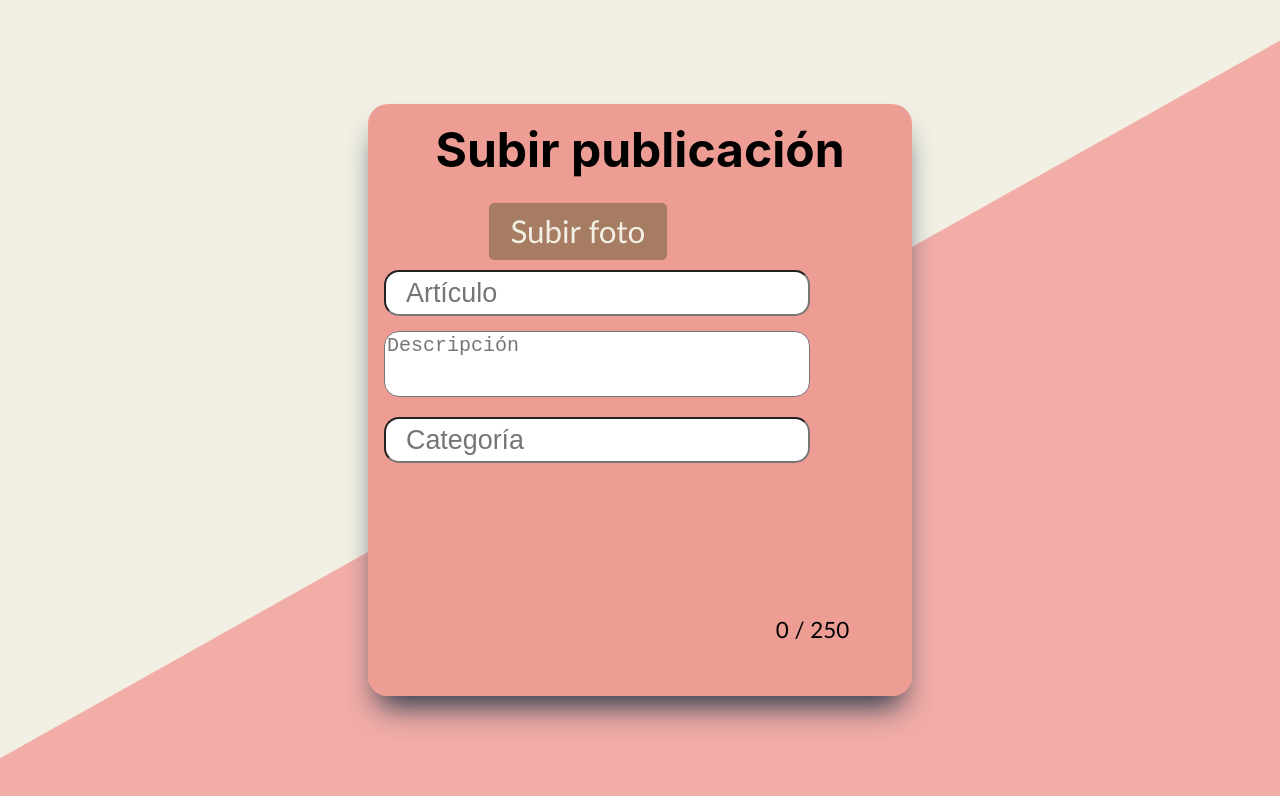
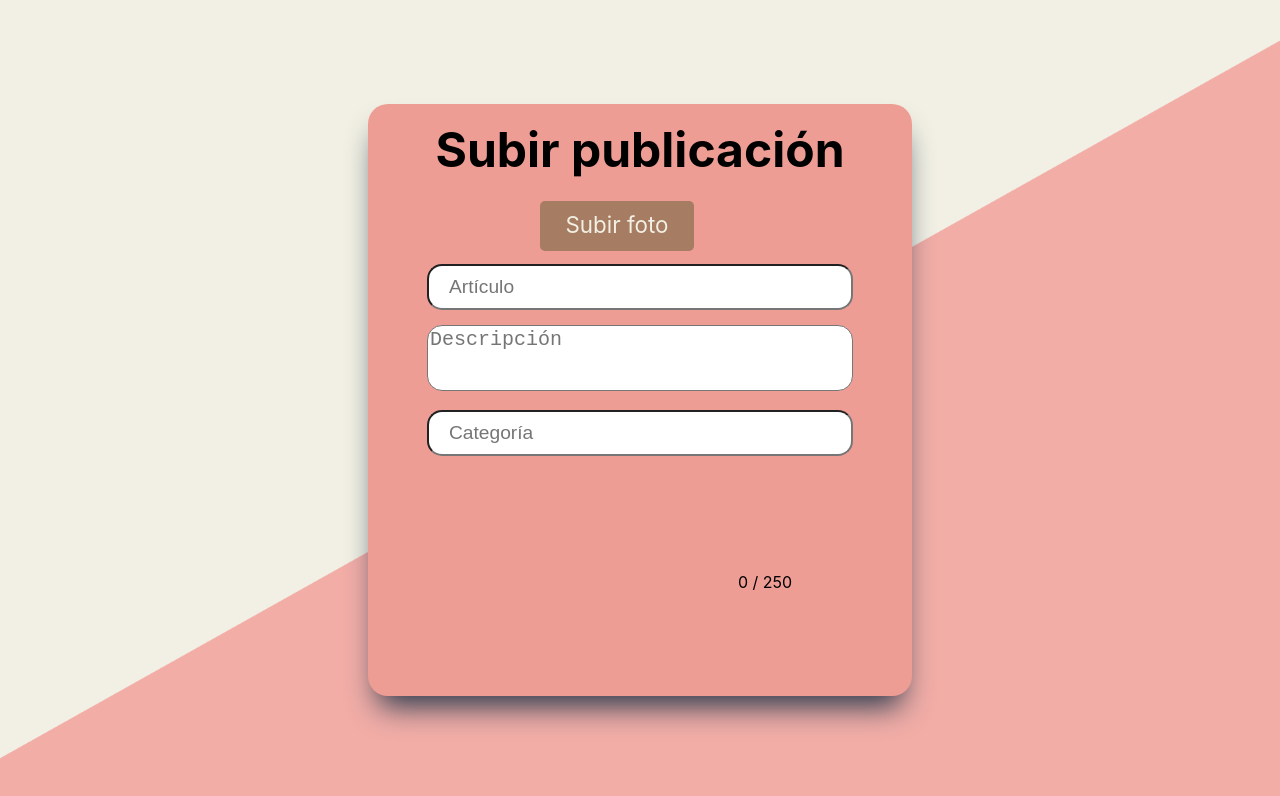
Before and after one commit to leodelmas00/front-truequetools, a React (Create React App) app: page /Post in a window 1280 px wide. Shown: the top 796 px of the page. Built offline with nearby package versions, Linux system fonts and the light colour scheme; no server answers.

Commit message:
ta todo bugueado

```diff
--- a/src/components/Config.jsx
+++ /dev/null
@@ -1,7 +0,0 @@
-function Config() {
-    return (
-        <h1>Diseñar la configuracion de usuario (?).</h1>
-    );
-}
-
-export default Config;
--- a/src/components/SignUp.jsx
+++ b/src/components/SignUp.jsx
@@ -3,7 +3,7 @@ import '../styles/signup.css'; // Importa el archivo de estilos CSS
 
 function SignUp() {
     return (
-        <div className='container'>
+        <div className='container-signup'>
             <div>
                 <header className="titulo"> Trueque<span style={{ color: '#BF4C41' }}>Tools</span> </header>
                 <p className="subtitulo"> Registrarse, ¡mas facil que nunca! </p>
--- a/src/styles/signup.css
+++ b/src/styles/signup.css
@@ -1,4 +1,4 @@
-.container {
+.container-signup {
     background: url("../logo_1/FONDO_LOGIN.png") no-repeat center;
     background-size: cover;
     display: flex;
@@ -7,13 +7,13 @@
     position: relative;
 }
 
-.titulo {
+.titulo{
     font-size: 6em;
     text-align: center;
     font-weight: bold;
 }
 
-.subtitulo {
+.subtitulo{
     text-align: center;
     font-weight: bold;
     margin-bottom: 2rem;
@@ -21,7 +21,7 @@
     font-family: 'Lucida Sans', 'Lucida Sans Regular', 'Lucida Grande', 'Lucida Sans Unicode', Geneva, Verdana, sans-serif;
 }
 
-.cajaFormulario {
+.cajaFormulario{
     align-items: center;
     justify-content: center;
     display: flex;
@@ -33,7 +33,7 @@
     box-shadow: rgb(38, 57, 77) 0px 20px 30px -10px;
 }
 
-form { /* Formulario */
+.form-signup{ /* Formulario */
     width: 36rem;
     height: 32rem;
     display: flex;
@@ -52,7 +52,7 @@ form { /* Formulario */
     margin-right: 0.4rem;
 }
 
-input {
+input-signup {
     width: 16rem;
     height: 2rem;
     font-size: 1rem;
```
